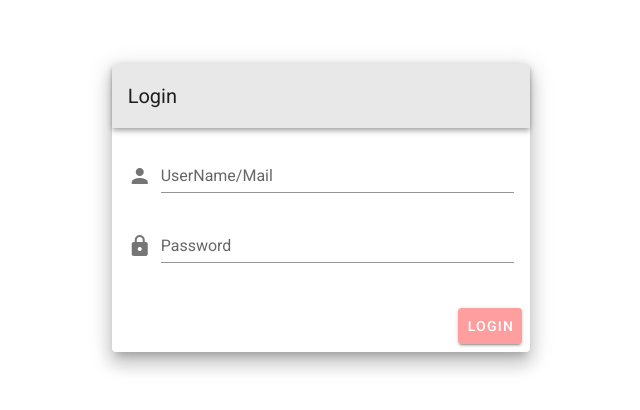
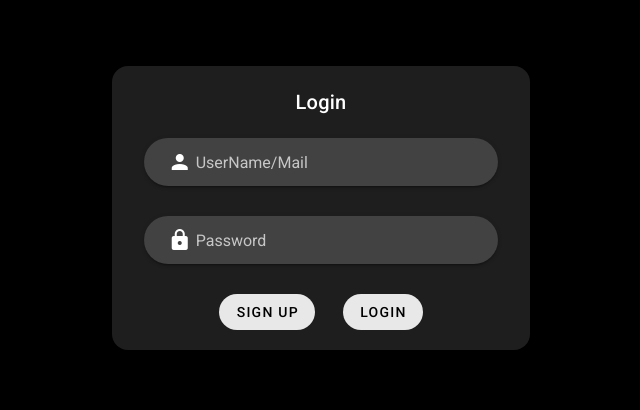
Before and after one commit to voidrlm/User-Management-VueJS, a Vue app: page /#/ in a window 1280 px wide. Shown: the part 192-602 px from the top of the page, without its empty margins (319-959 px from the left). Built offline with nearby package versions, Linux system fonts and the light colour scheme.

Commit message:
Login page design changes

```diff
--- a/src/views/userAuthentication.vue
+++ b/src/views/userAuthentication.vue
@@ -1,28 +1,51 @@
 <template>
-  <v-container fluid fill-height>
+  <v-container fluid fill-height style="background: black">
     <v-layout align-center justify-center>
       <v-flex xs12 sm8 md4>
-        <v-card class="elevation-12">
-          <v-toolbar color="accent">
-            <v-toolbar-title>Login</v-toolbar-title>
-          </v-toolbar>
-          <v-card-text>
-            <v-form>
+        <v-card class="rounded-xl" dark>
+          <v-card-title class="justify-center pa-5">Login</v-card-title>
+
+          <v-form class="px-8 mb-n2">
             <v-text-field
-                prepend-icon="mdi-account"
+              color="black"
+              prepend-inner-icon="mdi-account"
               label="UserName/Mail"
               type="text"
+              solo-inverted
+              rounded
             ></v-text-field>
             <v-text-field
-                prepend-icon="mdi-lock"
+              color="black"
+              prepend-inner-icon="mdi-lock"
               label="Password"
               type="password"
+              solo-inverted
+              rounded
             ></v-text-field>
           </v-form>
-          </v-card-text>
-          <v-card-actions>
-            <v-spacer></v-spacer>
-            <v-btn color="primary" to="/">Login</v-btn>
+
+          <v-card-actions class="justify-center nt-n5 pb-5">
+            <v-btn
+              rounded
+              color="accent"
+              @click.stop="performAction('signup')"
+              dark
+              elevation="0"
+              class="mr-5 px-4"
+              :class="$vuetify.theme.dark ? 'white--text' : 'black--text'"
+            >
+              Sign Up
+            </v-btn>
+            <v-btn
+              rounded
+              color="accent"
+              @click.stop="performAction('login')"
+              dark
+              elevation="0 px-4"
+              :class="$vuetify.theme.dark ? 'white--text' : 'black--text'"
+            >
+              Login
+            </v-btn>
           </v-card-actions>
         </v-card>
       </v-flex>
@@ -34,5 +57,10 @@ export default {
   name: "user-auth-component",
   data: () => ({}),
   computed: {},
+  methods: {
+    performAction(action) {
+      console.log(action);
+    },
+  },
 };
 </script>
```
Lines whose indentation alone changed are shown as unchanged.
